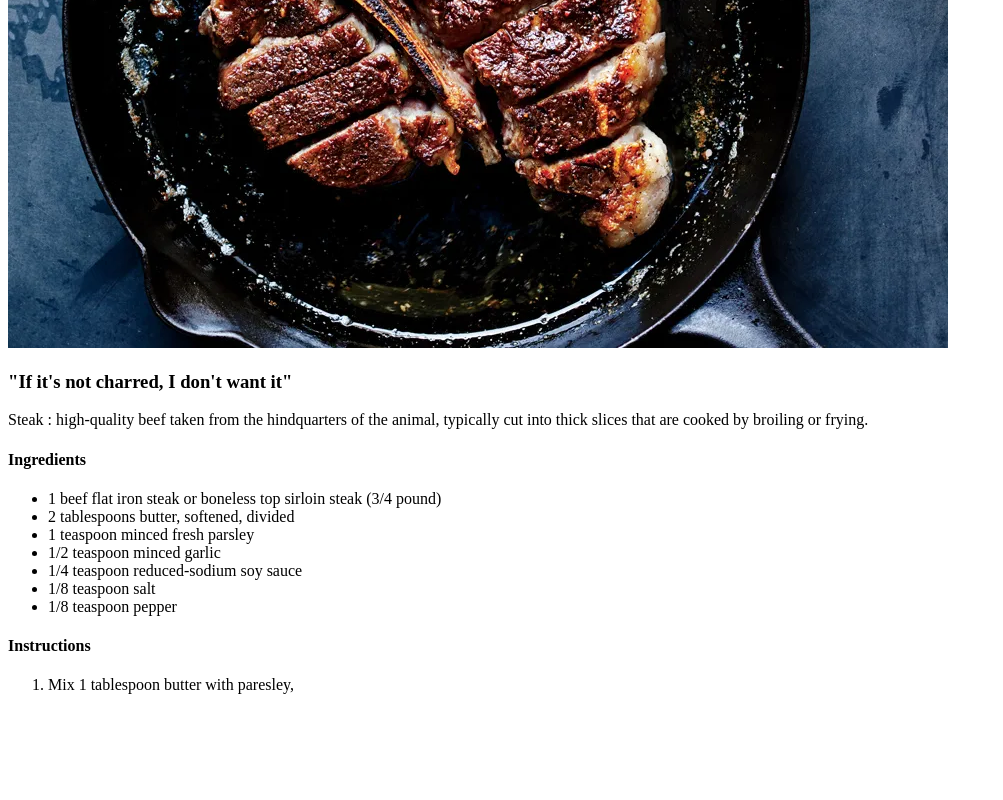
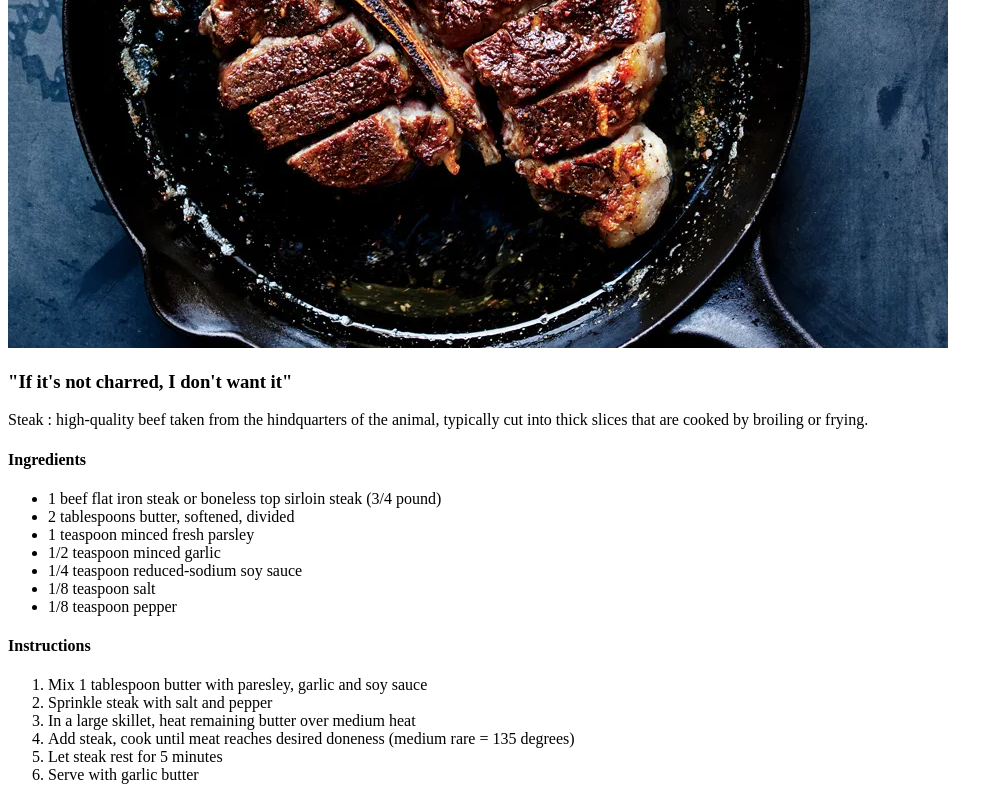
Before and after one commit to NaClIsGood/odin-recipes, a plain HTML site: page recipes/steak.html in a window 1280 px wide. Shown: the part 403-1203 px from the top of the page, without its empty margins (0-1003 px from the left). Before the commit the page ends 1113 px from the top, so only its background shows below. Drawn offline with Linux system fonts and the light colour scheme.

Commit message:
Fixed steak.html

```diff
--- a/recipes/steak.html
+++ b/recipes/steak.html
@@ -27,7 +27,12 @@
     <div>
         <h4>Instructions</h4>
         <ol>
-            <li>Mix 1 tablespoon butter with paresley, </li>
+            <li>Mix 1 tablespoon butter with paresley, garlic and soy sauce</li>
+            <li>Sprinkle steak with salt and pepper</li>
+            <li>In a large skillet, heat remaining butter over medium heat</li>
+            <li>Add steak, cook until meat reaches desired doneness (medium rare = 135 degrees)</li>
+            <li>Let steak rest for 5 minutes</li>
+            <li>Serve with garlic butter</li>
         </ol>
     </div>
 </body>
```
